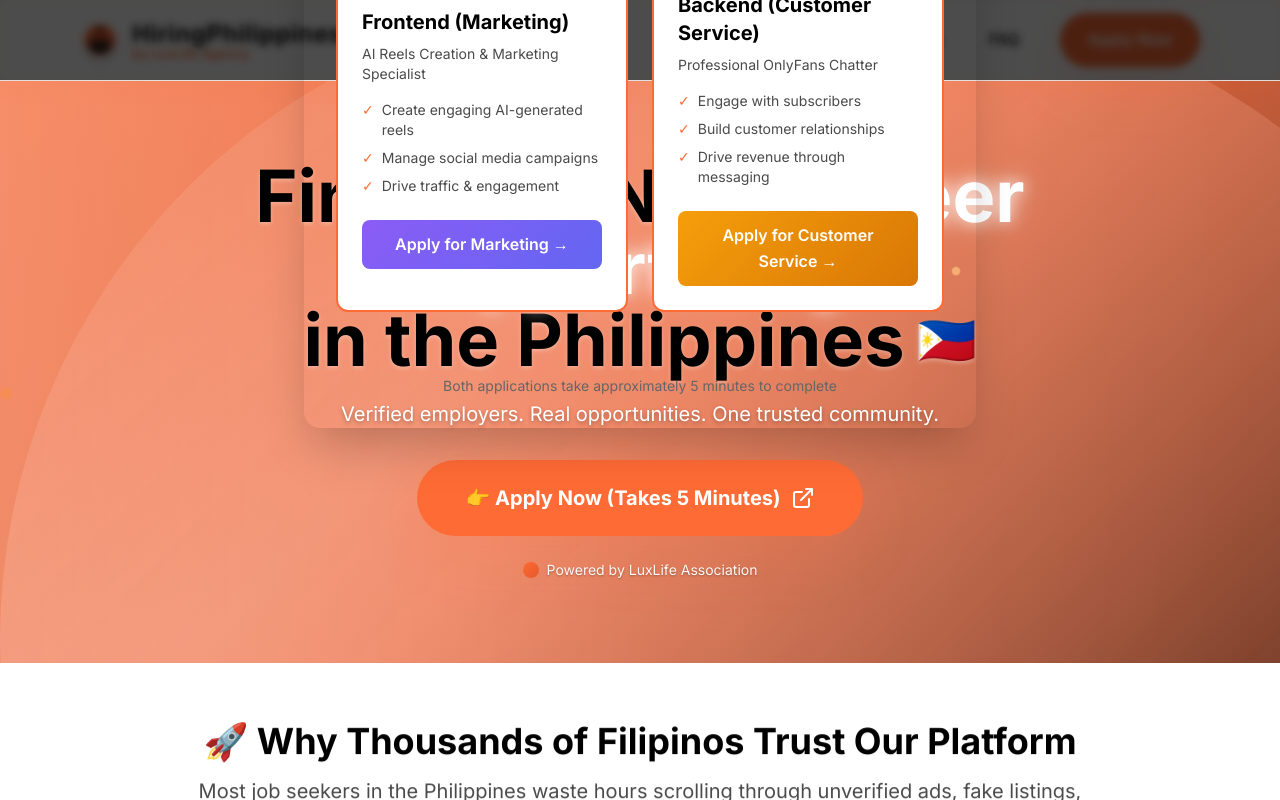
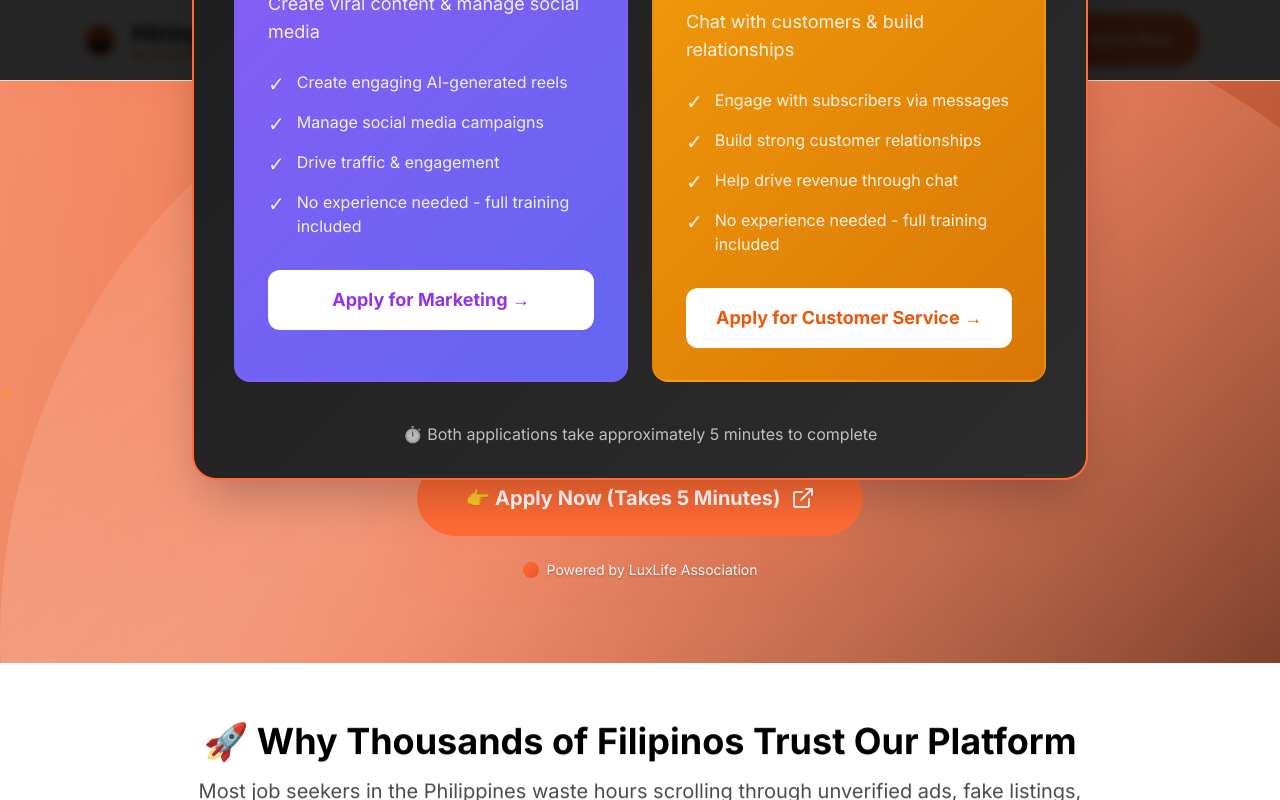
Before and after one commit to gigageek101/luxlife-hiring-website, a Next.js app: page / in a window 1280 px wide. Both pictures are taken after a click on the button "Apply Now". Shown: the top 800 px of the page. Built offline with nearby package versions, Linux system fonts and the light colour scheme; a web font is replaced by a local one.

Commit message:
Redesign application modal: Better styling, clearer descriptions, add 'no experience needed' message

```diff
--- a/components/ApplicationModal.tsx
+++ b/components/ApplicationModal.tsx
@@ -29,97 +29,101 @@
 
   const handleChoice = (path: string) => {
     onClose()
-    router.push(path)
+    setTimeout(() => router.push(path), 100)
   }
 
   if (!isOpen && !isVisible) return null
 
   return (
     <div
-      className={`fixed inset-0 z-50 flex items-center justify-center p-4 transition-opacity duration-300 ${
+      className={`fixed inset-0 z-[100] flex items-center justify-center p-4 transition-opacity duration-300 ${
         isOpen ? 'opacity-100' : 'opacity-0'
       }`}
       onClick={onClose}
     >
       {/* Backdrop */}
       <div
-        className="absolute inset-0 bg-black/70 backdrop-blur-sm"
-        style={{ background: 'rgba(0, 0, 0, 0.7)' }}
+        className="absolute inset-0 backdrop-blur-sm"
+        style={{ background: 'rgba(0, 0, 0, 0.85)' }}
       />
 
       {/* Modal */}
       <div
-        className={`relative w-full max-w-2xl rounded-2xl shadow-2xl transform transition-all duration-300 ${
+        className={`relative w-full max-w-4xl rounded-3xl shadow-2xl transform transition-all duration-300 overflow-hidden ${
           isOpen ? 'scale-100 translate-y-0' : 'scale-95 translate-y-4'
         }`}
-        style={{ background: 'var(--surface)' }}
+        style={{
+          background: 'linear-gradient(135deg, #1a1a1a 0%, #2d2d2d 100%)',
+          border: '2px solid var(--accent)'
+        }}
         onClick={(e) => e.stopPropagation()}
       >
         {/* Close Button */}
         <button
           onClick={onClose}
-          className="absolute top-4 right-4 p-2 rounded-full transition-all duration-200 hover:bg-opacity-20"
-          style={{ background: 'rgba(255, 107, 0, 0.1)' }}
+          className="absolute top-6 right-6 p-2 rounded-full transition-all duration-200 hover:scale-110 z-10"
+          style={{ background: 'rgba(255, 107, 0, 0.2)' }}
           aria-label="Close modal"
         >
-          <X className="w-6 h-6" style={{ color: 'var(--text-primary)' }} />
+          <X className="w-6 h-6 text-white" />
         </button>
 
         {/* Header */}
-        <div className="p-6 md:p-8 text-center border-b" style={{ borderColor: 'var(--accent)' }}>
-          <div className="w-16 h-16 rounded-full flex items-center justify-center mx-auto mb-4" style={{ background: 'linear-gradient(135deg, var(--accent), var(--accent-hover))' }}>
-            <span className="text-3xl">🎯</span>
-          </div>
-          <h2 className="text-2xl md:text-3xl font-bold mb-2" style={{ color: 'var(--text-primary)' }}>
+        <div className="p-8 md:p-10 text-center" style={{ background: 'linear-gradient(135deg, var(--accent), var(--accent-hover))' }}>
+          <h2 className="text-3xl md:text-4xl font-bold mb-3 text-white">
             Choose Your Position
           </h2>
-          <p className="text-base md:text-lg" style={{ color: 'var(--text-secondary)' }}>
-            Select the role that best matches your skills and interests
+          <p className="text-lg md:text-xl text-white/90">
+            No previous experience needed - Full training provided!
           </p>
         </div>
 
         {/* Options */}
-        <div className="p-6 md:p-8 grid md:grid-cols-2 gap-4 md:gap-6">
+        <div className="p-8 md:p-10 grid md:grid-cols-2 gap-6">
           {/* Frontend (Marketing) Option */}
           <button
             onClick={() => handleChoice('/applyformarketing')}
-            className="group relative p-6 rounded-xl border-2 transition-all duration-300 hover:scale-105 hover:shadow-xl text-left"
+            className="group relative p-8 rounded-2xl transition-all duration-300 hover:scale-[1.02] hover:shadow-2xl text-left overflow-hidden"
             style={{
-              borderColor: 'var(--accent)',
-              background: 'var(--bg-primary)'
+              background: 'linear-gradient(135deg, #8b5cf6 0%, #6366f1 100%)',
+              border: '2px solid rgba(139, 92, 246, 0.3)'
             }}
           >
-            <div className="absolute inset-0 rounded-xl opacity-0 group-hover:opacity-10 transition-opacity duration-300" style={{ background: 'var(--accent)' }} />
+            <div className="absolute inset-0 opacity-0 group-hover:opacity-20 transition-opacity duration-300" style={{ background: 'white' }} />
 
             <div className="relative">
-              <div className="w-12 h-12 rounded-lg flex items-center justify-center mb-4" style={{ background: 'linear-gradient(135deg, #8b5cf6, #6366f1)' }}>
-                <Sparkles className="w-6 h-6 text-white" />
+              <div className="w-16 h-16 rounded-2xl flex items-center justify-center mb-6 bg-white/20 backdrop-blur-sm">
+                <Sparkles className="w-8 h-8 text-white" />
               </div>
 
-              <h3 className="text-xl font-bold mb-2" style={{ color: 'var(--text-primary)' }}>
+              <h3 className="text-2xl md:text-3xl font-bold mb-3 text-white">
                 Frontend (Marketing)
               </h3>
 
-              <p className="text-sm mb-4" style={{ color: 'var(--text-secondary)' }}>
-                AI Reels Creation & Marketing Specialist
+              <p className="text-base md:text-lg mb-6 text-white/90">
+                Create viral content & manage social media
               </p>
 
-              <ul className="space-y-2 text-sm" style={{ color: 'var(--text-secondary)' }}>
+              <ul className="space-y-3 text-sm md:text-base text-white/90 mb-8">
                 <li className="flex items-start">
-                  <span className="mr-2" style={{ color: 'var(--accent)' }}>✓</span>
+                  <span className="mr-3 text-xl">✓</span>
                   <span>Create engaging AI-generated reels</span>
                 </li>
                 <li className="flex items-start">
-                  <span className="mr-2" style={{ color: 'var(--accent)' }}>✓</span>
+                  <span className="mr-3 text-xl">✓</span>
                   <span>Manage social media campaigns</span>
                 </li>
                 <li className="flex items-start">
-                  <span className="mr-2" style={{ color: 'var(--accent)' }}>✓</span>
+                  <span className="mr-3 text-xl">✓</span>
                   <span>Drive traffic & engagement</span>
+                </li>
+                <li className="flex items-start">
+                  <span className="mr-3 text-xl">✓</span>
+                  <span>No experience needed - full training included</span>
                 </li>
               </ul>
 
-              <div className="mt-6 text-center py-3 px-4 rounded-lg font-semibold" style={{ background: 'linear-gradient(135deg, #8b5cf6, #6366f1)', color: 'white' }}>
+              <div className="text-center py-4 px-6 rounded-xl font-bold text-lg bg-white text-purple-600 group-hover:scale-105 transition-transform duration-300">
                 Apply for Marketing →
               </div>
             </div>
@@ -128,43 +132,47 @@
           {/* Backend (Customer Service) Option */}
           <button
             onClick={() => handleChoice('/apply')}
-            className="group relative p-6 rounded-xl border-2 transition-all duration-300 hover:scale-105 hover:shadow-xl text-left"
+            className="group relative p-8 rounded-2xl transition-all duration-300 hover:scale-[1.02] hover:shadow-2xl text-left overflow-hidden"
             style={{
-              borderColor: 'var(--accent)',
-              background: 'var(--bg-primary)'
+              background: 'linear-gradient(135deg, #f59e0b 0%, #d97706 100%)',
+              border: '2px solid rgba(245, 158, 11, 0.3)'
             }}
           >
-            <div className="absolute inset-0 rounded-xl opacity-0 group-hover:opacity-10 transition-opacity duration-300" style={{ background: 'var(--accent)' }} />
+            <div className="absolute inset-0 opacity-0 group-hover:opacity-20 transition-opacity duration-300" style={{ background: 'white' }} />
 
             <div className="relative">
-              <div className="w-12 h-12 rounded-lg flex items-center justify-center mb-4" style={{ background: 'linear-gradient(135deg, #f59e0b, #d97706)' }}>
-                <MessageCircle className="w-6 h-6 text-white" />
+              <div className="w-16 h-16 rounded-2xl flex items-center justify-center mb-6 bg-white/20 backdrop-blur-sm">
+                <MessageCircle className="w-8 h-8 text-white" />
               </div>
 
-              <h3 className="text-xl font-bold mb-2" style={{ color: 'var(--text-primary)' }}>
+              <h3 className="text-2xl md:text-3xl font-bold mb-3 text-white">
                 Backend (Customer Service)
               </h3>
 
-              <p className="text-sm mb-4" style={{ color: 'var(--text-secondary)' }}>
-                Professional OnlyFans Chatter
+              <p className="text-base md:text-lg mb-6 text-white/90">
+                Chat with customers & build relationships
               </p>
 
-              <ul className="space-y-2 text-sm" style={{ color: 'var(--text-secondary)' }}>
+              <ul className="space-y-3 text-sm md:text-base text-white/90 mb-8">
                 <li className="flex items-start">
-                  <span className="mr-2" style={{ color: 'var(--accent)' }}>✓</span>
-                  <span>Engage with subscribers</span>
+                  <span className="mr-3 text-xl">✓</span>
+                  <span>Engage with subscribers via messages</span>
                 </li>
                 <li className="flex items-start">
-                  <span className="mr-2" style={{ color: 'var(--accent)' }}>✓</span>
-                  <span>Build customer relationships</span>
+                  <span className="mr-3 text-xl">✓</span>
+                  <span>Build strong customer relationships</span>
                 </li>
                 <li className="flex items-start">
-                  <span className="mr-2" style={{ color: 'var(--accent)' }}>✓</span>
-                  <span>Drive revenue through messaging</span>
+                  <span className="mr-3 text-xl">✓</span>
+                  <span>Help drive revenue through chat</span>
+                </li>
+                <li className="flex items-start">
+                  <span className="mr-3 text-xl">✓</span>
+                  <span>No experience needed - full training included</span>
                 </li>
               </ul>
 
-              <div className="mt-6 text-center py-3 px-4 rounded-lg font-semibold" style={{ background: 'linear-gradient(135deg, #f59e0b, #d97706)', color: 'white' }}>
+              <div className="text-center py-4 px-6 rounded-xl font-bold text-lg bg-white text-orange-600 group-hover:scale-105 transition-transform duration-300">
                 Apply for Customer Service →
               </div>
             </div>
@@ -172,9 +180,9 @@
         </div>
 
         {/* Footer */}
-        <div className="p-6 md:p-8 pt-0 text-center">
-          <p className="text-sm" style={{ color: 'var(--text-muted)' }}>
-            Both applications take approximately 5 minutes to complete
+        <div className="px-8 pb-8 text-center">
+          <p className="text-base text-white/70">
+            ⏱️ Both applications take approximately 5 minutes to complete
           </p>
         </div>
       </div>
```
